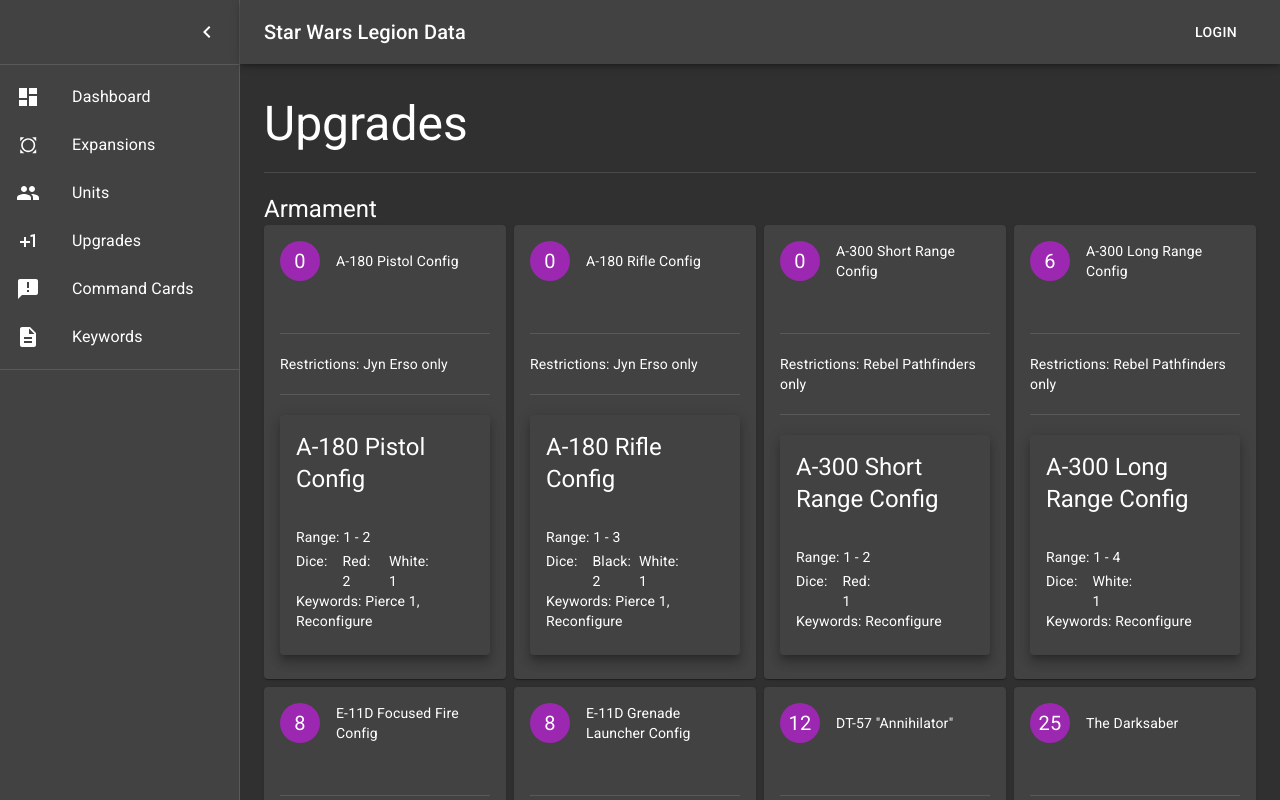
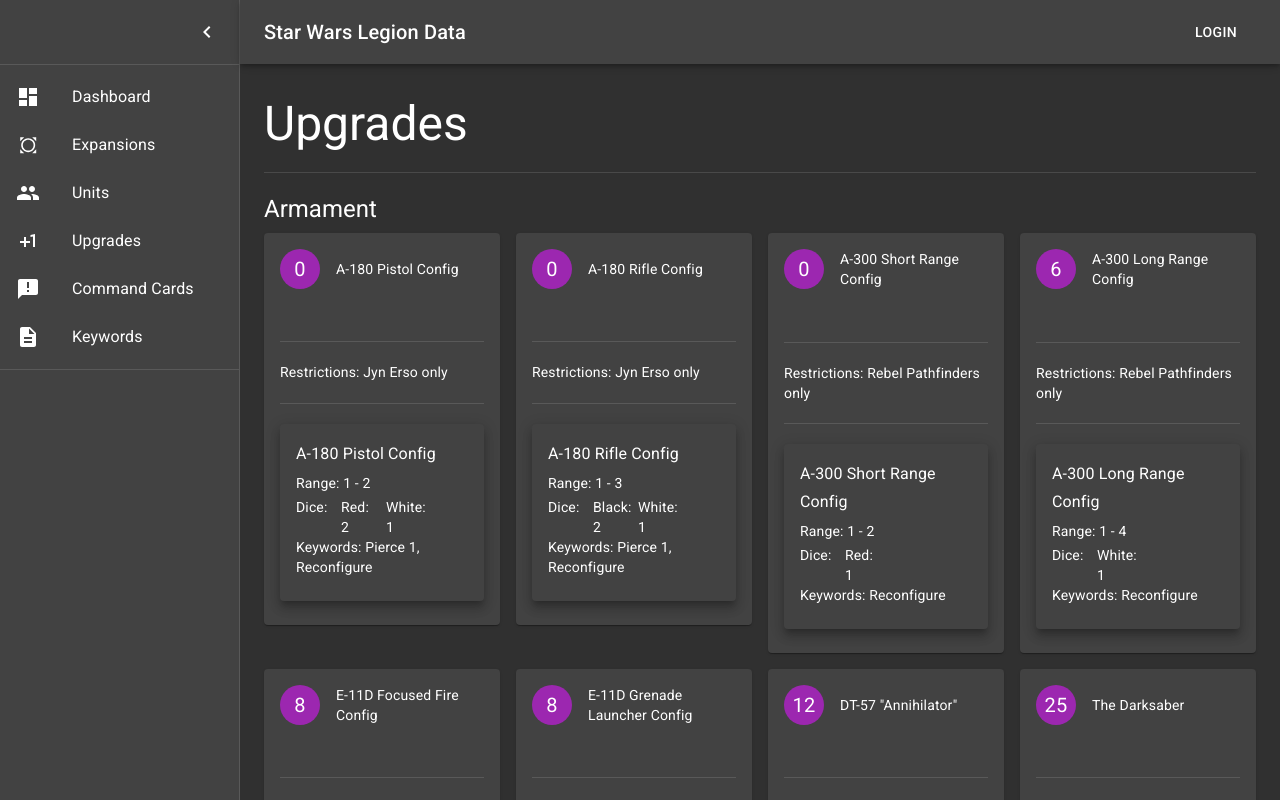
Before and after one commit to StarWarsDev/revisionist, a React (Create React App) app: page /upgrades in a window 1280 px wide. Built offline with nearby package versions, Linux system fonts and the light colour scheme.

Commit message:
Style tweaks

```diff
--- a/src/components/Weapon.tsx
+++ b/src/components/Weapon.tsx
@@ -1,5 +1,5 @@
 import React from "react";
-import { Card, CardHeader, CardContent, Grid } from "@material-ui/core";
+import { Card, CardContent, Grid, Typography } from "@material-ui/core";
 import {
   Weapon as WeaponModel,
   Range as RangeModel,
@@ -80,8 +80,12 @@
   const { weapon } = props;
   return (
     <Card raised>
-      {weapon.name && <CardHeader title={weapon.name} />}
       <CardContent>
+        {weapon.name && (
+          <Typography variant="subtitle1" component="h2" gutterBottom>
+            {weapon.name}
+          </Typography>
+        )}
         <Range range={weapon.range} />
         <Dice dice={weapon.dice} />
         {weapon.surge && <Surge surge={weapon.surge} />}
--- a/src/pages/UpgradeGrid.tsx
+++ b/src/pages/UpgradeGrid.tsx
@@ -1,7 +1,7 @@
 import React from "react";
 import PageHeader from "../components/PageHeader";
 import UpgradeModel, { Upgrades } from "../model/upgrade";
-import { Typography, Grid } from "@material-ui/core";
+import { Typography, Grid, Divider } from "@material-ui/core";
 import UpgradeCard from "../components/UpgradeCard";
 
 interface Props {
@@ -17,8 +17,10 @@
         .sort((a: string, b: string) => (a < b ? -1 : 1))
         .map((key: string) => (
           <div key={`upgrade-group-${key}`}>
-            <Typography variant="h5">{key}</Typography>
-            <Grid container spacing={1} direction="row">
+            <Typography variant="h5" gutterBottom>
+              {key}
+            </Typography>
+            <Grid container spacing={2} direction="row">
               {upgrades[key]
                 .sort((a: UpgradeModel, b: UpgradeModel) =>
                   a.points === b.points
@@ -35,6 +37,9 @@
                   </Grid>
                 ))}
             </Grid>
+            <br />
+            <Divider />
+            <br />
           </div>
         ))}
     </React.Fragment>
```
